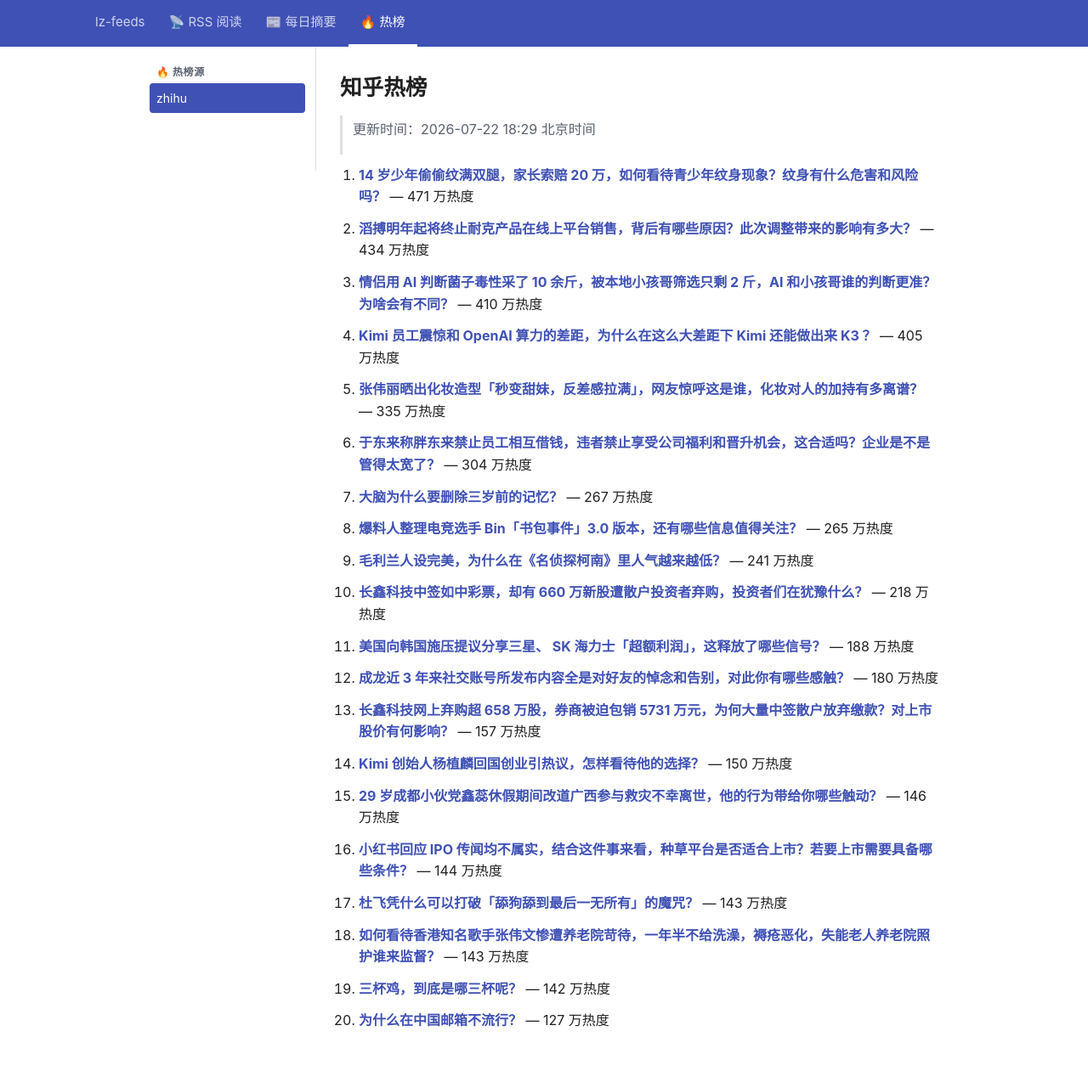
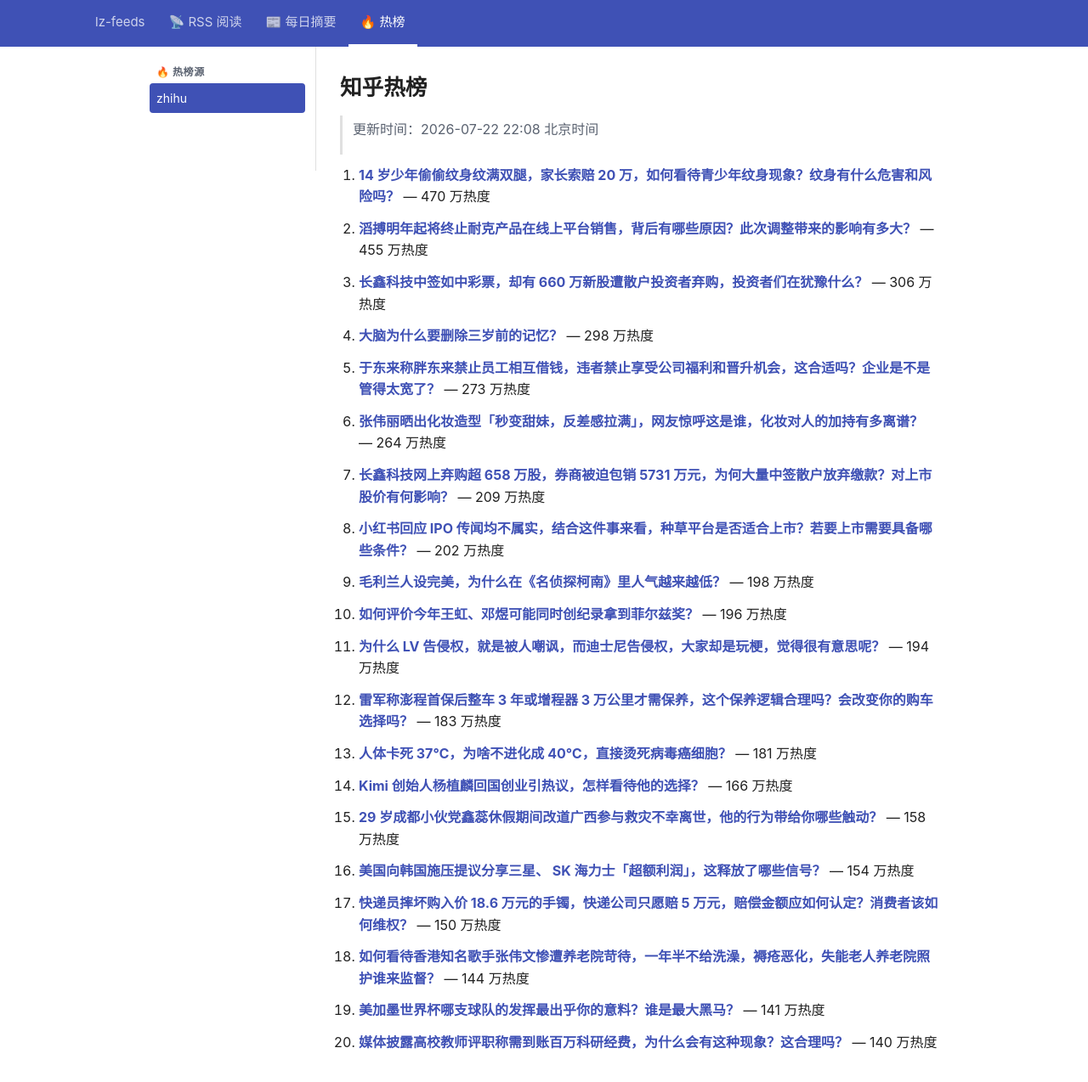
Before and after one commit to lizhang0101/lz-feeds, a Jekyll site: the page built from _hotlist/zhihu.md, in a window 1280 px wide and 1305 px high. Shown: the top 1274 px of the window at 85% size. Built offline with Jekyll 4.4.1, drawn with Linux system fonts in a browser that asks for light colours.

Commit message:
hotlist: 2026-07-22T14:08Z

```diff
--- a/_hotlist/zhihu.md
+++ b/_hotlist/zhihu.md
@@ -1,48 +1,48 @@
 ---
-updated: 2026-07-22 18:29 北京时间
+updated: 2026-07-22 22:08 北京时间
 count: 20
 ---
 
 # 知乎热榜
 
-> 更新时间：2026-07-22 18:29 北京时间
+> 更新时间：2026-07-22 22:08 北京时间
 
-1. **[14 岁少年偷偷纹满双腿，家长索赔 20 万，如何看待青少年纹身现象？纹身有什么危害和风险吗？](https://www.zhihu.com/question/2062507625783226699)** — 471 万热度
+1. **[14 岁少年偷偷纹身纹满双腿，家长索赔 20 万，如何看待青少年纹身现象？纹身有什么危害和风险吗？](https://www.zhihu.com/question/2062507625783226699)** — 470 万热度
 
-2. **[滔搏明年起将终止耐克产品在线上平台销售，背后有哪些原因？此次调整带来的影响有多大？](https://www.zhihu.com/question/2063187091773773522)** — 434 万热度
+2. **[滔搏明年起将终止耐克产品在线上平台销售，背后有哪些原因？此次调整带来的影响有多大？](https://www.zhihu.com/question/2063187091773773522)** — 455 万热度
 
-3. **[情侣用 AI 判断菌子毒性采了 10 余斤，被本地小孩哥筛选只剩 2 斤，AI 和小孩哥谁的判断更准？为啥会有不同？](https://www.zhihu.com/question/2062587249968129781)** — 410 万热度
+3. **[长鑫科技中签如中彩票，却有 660 万新股遭散户投资者弃购，投资者们在犹豫什么？](https://www.zhihu.com/question/2063197377310233514)** — 306 万热度
 
-4. **[Kimi 员工震惊和 OpenAI  算力的差距，为什么在这么大差距下 Kimi 还能做出来 K3 ？](https://www.zhihu.com/question/2062943431668789795)** — 405 万热度
+4. **[大脑为什么要删除三岁前的记忆？](https://www.zhihu.com/question/2061935759511368565)** — 298 万热度
 
-5. **[张伟丽晒出化妆造型「秒变甜妹，反差感拉满」，网友惊呼这是谁，化妆对人的加持有多离谱？](https://www.zhihu.com/question/2063206445076542255)** — 335 万热度
+5. **[于东来称胖东来禁止员工相互借钱，违者禁止享受公司福利和晋升机会，这合适吗？企业是不是管得太宽了？](https://www.zhihu.com/question/2063208326519682024)** — 273 万热度
 
-6. **[于东来称胖东来禁止员工相互借钱，违者禁止享受公司福利和晋升机会，这合适吗？企业是不是管得太宽了？](https://www.zhihu.com/question/2063208326519682024)** — 304 万热度
+6. **[张伟丽晒出化妆造型「秒变甜妹，反差感拉满」，网友惊呼这是谁，化妆对人的加持有多离谱？](https://www.zhihu.com/question/2063206445076542255)** — 264 万热度
 
-7. **[大脑为什么要删除三岁前的记忆？](https://www.zhihu.com/question/2061935759511368565)** — 267 万热度
+7. **[长鑫科技网上弃购超 658 万股，券商被迫包销 5731 万元，为何大量中签散户放弃缴款？对上市股价有何影响？](https://www.zhihu.com/question/2062983976835344170)** — 209 万热度
 
-8. **[爆料人整理电竞选手 Bin「书包事件」3.0 版本，还有哪些信息值得关注？](https://www.zhihu.com/question/2062984337709086479)** — 265 万热度
+8. **[小红书回应 IPO 传闻均不属实，结合这件事来看，种草平台是否适合上市？若要上市需要具备哪些条件？](https://www.zhihu.com/question/2063228417642967287)** — 202 万热度
 
-9. **[毛利兰人设完美，为什么在《名侦探柯南》里人气越来越低？](https://www.zhihu.com/question/2062567954588480341)** — 241 万热度
+9. **[毛利兰人设完美，为什么在《名侦探柯南》里人气越来越低？](https://www.zhihu.com/question/2062567954588480341)** — 198 万热度
 
-10. **[长鑫科技中签如中彩票，却有 660 万新股遭散户投资者弃购，投资者们在犹豫什么？](https://www.zhihu.com/question/2063197377310233514)** — 218 万热度
+10. **[如何评价今年王虹、邓煜可能同时创纪录拿到菲尔兹奖？](https://www.zhihu.com/question/2043103002907738805)** — 196 万热度
 
-11. **[美国向韩国施压提议分享三星、 SK 海力士「超额利润」，这释放了哪些信号？](https://www.zhihu.com/question/2061557759359840568)** — 188 万热度
+11. **[为什么 LV 告侵权，就是被人嘲讽，而迪士尼告侵权，大家却是玩梗，觉得很有意思呢？](https://www.zhihu.com/question/2056857053994525624)** — 194 万热度
 
-12. **[成龙近 3 年来社交账号所发布内容全是对好友的悼念和告别，对此你有哪些感触？](https://www.zhihu.com/question/2062891074763350234)** — 180 万热度
+12. **[雷军称澎程首保后整车 3 年或增程器 3 万公里才需保养，这个保养逻辑合理吗？会改变你的购车选择吗？](https://www.zhihu.com/question/2063214752571077944)** — 183 万热度
 
-13. **[长鑫科技网上弃购超 658 万股，券商被迫包销 5731 万元，为何大量中签散户放弃缴款？对上市股价有何影响？](https://www.zhihu.com/question/2062983976835344170)** — 157 万热度
+13. **[人体卡死 37℃，为啥不进化成 40℃，直接烫死病毒癌细胞？](https://www.zhihu.com/question/2059637252532200795)** — 181 万热度
 
-14. **[Kimi 创始人杨植麟回国创业引热议，怎样看待他的选择？](https://www.zhihu.com/question/2062858490343953648)** — 150 万热度
+14. **[Kimi 创始人杨植麟回国创业引热议，怎样看待他的选择？](https://www.zhihu.com/question/2062858490343953648)** — 166 万热度
 
-15. **[29 岁成都小伙党鑫蕊休假期间改道广西参与救灾不幸离世，他的行为带给你哪些触动？](https://www.zhihu.com/question/2062907604419007332)** — 146 万热度
+15. **[29 岁成都小伙党鑫蕊休假期间改道广西参与救灾不幸离世，他的行为带给你哪些触动？](https://www.zhihu.com/question/2062907604419007332)** — 158 万热度
 
-16. **[小红书回应 IPO 传闻均不属实，结合这件事来看，种草平台是否适合上市？若要上市需要具备哪些条件？](https://www.zhihu.com/question/2063228417642967287)** — 144 万热度
+16. **[美国向韩国施压提议分享三星、 SK 海力士「超额利润」，这释放了哪些信号？](https://www.zhihu.com/question/2061557759359840568)** — 154 万热度
 
-17. **[杜飞凭什么可以打破「舔狗舔到最后一无所有」的魔咒？](https://www.zhihu.com/question/1913846622506419769)** — 143 万热度
+17. **[快递员摔坏购入价 18.6 万元的手镯，快递公司只愿赔 5 万元，赔偿金额应如何认定？消费者该如何维权？](https://www.zhihu.com/question/2060880883452793625)** — 150 万热度
 
-18. **[如何看待香港知名歌手张伟文惨遭养老院苛待，一年半不给洗澡，褥疮恶化，失能老人养老院照护谁来监督？](https://www.zhihu.com/question/2062878068759160084)** — 143 万热度
+18. **[如何看待香港知名歌手张伟文惨遭养老院苛待，一年半不给洗澡，褥疮恶化，失能老人养老院照护谁来监督？](https://www.zhihu.com/question/2062878068759160084)** — 144 万热度
 
-19. **[三杯鸡，到底是哪三杯呢？](https://www.zhihu.com/question/39296836)** — 142 万热度
+19. **[美加墨世界杯哪支球队的发挥最出乎你的意料？谁是最大黑马？](https://www.zhihu.com/question/2062192708639094132)** — 141 万热度
 
-20. **[为什么在中国邮箱不流行？](https://www.zhihu.com/question/378318261)** — 127 万热度
+20. **[媒体披露高校教师评职称需到账百万科研经费，为什么会有这种现象？这合理吗？](https://www.zhihu.com/question/2059646616953418885)** — 140 万热度
```
